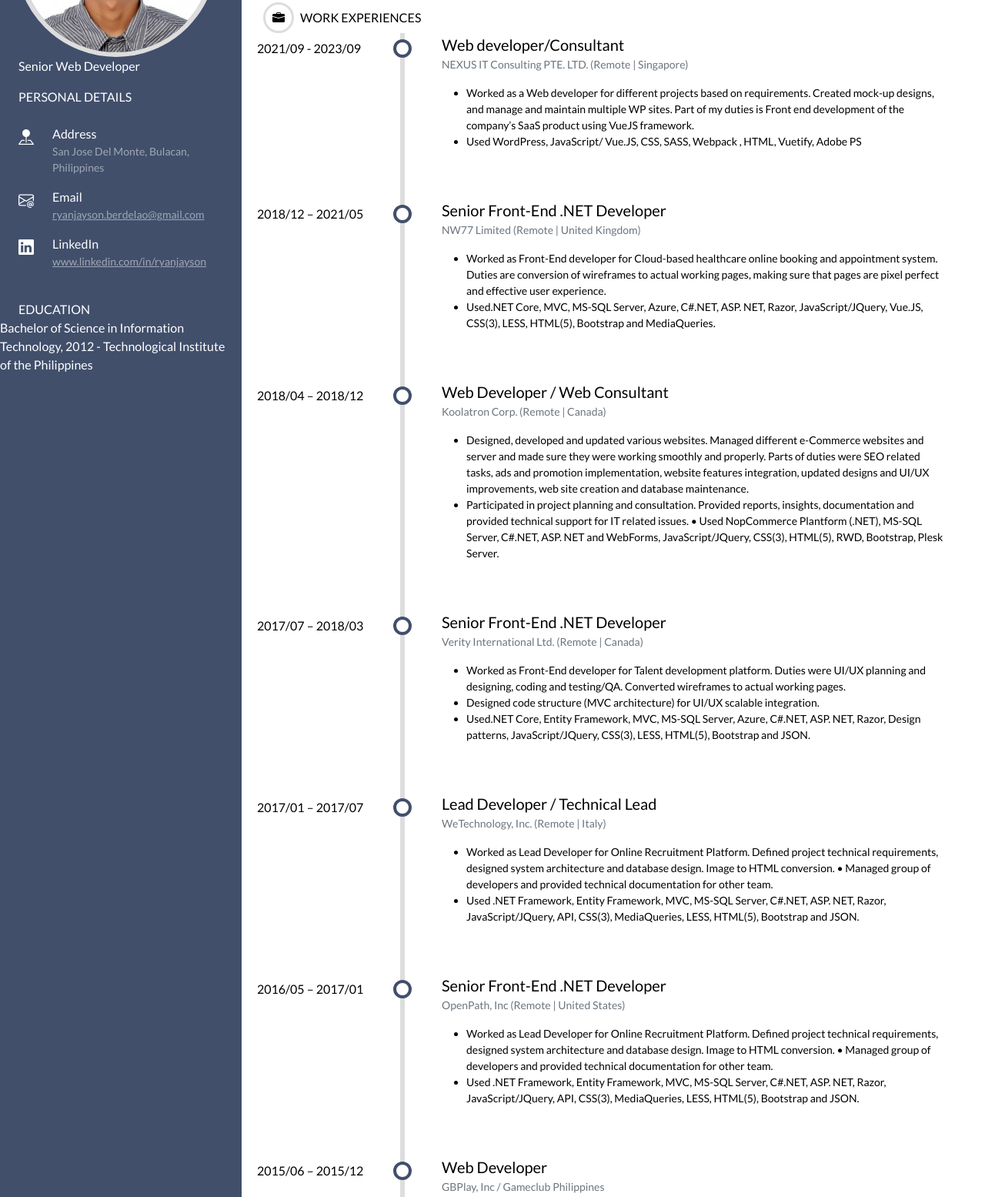
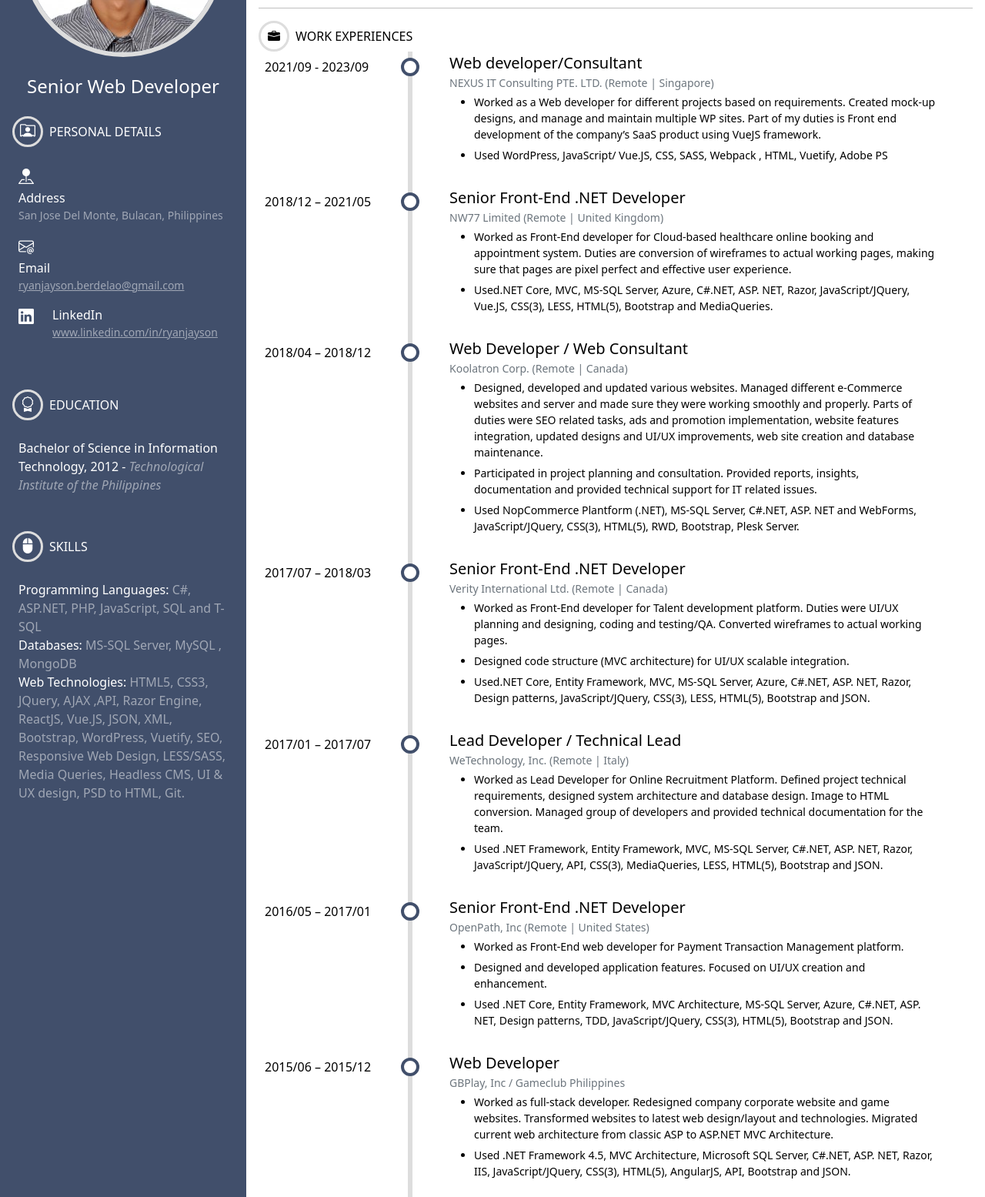
Before and after one commit to ryanjayson/ryanjayson.github.io, a plain HTML site: page index.html in a window 1280 px wide. Shown: the part 196-1751 px from the top of the page at 77% size. Drawn offline with nearby package versions, Linux system fonts and the light colour scheme.

Commit message:
Style update

```diff
--- a/css/style.css
+++ b/css/style.css
@@ -6,10 +6,17 @@ body {
   min-height: 100%;
   background: #fff;
   color: #000;
-  font-family: "Lato";
+  /* font-family: "Lato"; */
 }
 
-/* Ryan IO */
+li {
+  padding-bottom: 6px;
+}
+
+.navbar-toggler {
+  border-color: #dddddd;
+}
+
 main {
   height: 100vh;
 }
@@ -83,6 +90,14 @@ main {
   top: 8px;
 }
 
+.navbar-toggler:focus {
+  box-shadow: none;
+}
+
+.navbar-toggler:hover {
+  box-shadow: none;
+}
+
 @media only screen and (max-width: 767px) {
   .timeline-date {
     min-width: 90px;
--- a/index.html
+++ b/index.html
@@ -25,13 +25,13 @@
   </head>
   <body>
     <main>
-      <div class="container-fluid p-0">
+      <div class="container-fluid">
         <div class="row">
-          <div class="col-md-3 p-0">
+          <div class="col-md-12 col-lg-3 p-0">
             <nav class="navbar navbar-expand-lg">
-              <div class="container-fluid">
+              <div class="container-fluid p-0">
                 <button
-                  class="navbar-toggler text-light"
+                  class="navbar-toggler text-light mx-2"
                   type="button"
                   data-bs-toggle="collapse"
                   data-bs-target="#navbarSupportedContent"
@@ -42,7 +42,7 @@
                   <i class="h1 bi bi-justify"></i>
                 </button>
 
-                <p class="h2 px-3 text-light d-block d-md-none">
+                <p class="h3 px-2 text-light flex-grow-1 d-lg-none">
                   RYAN JAYSON BERDELAO
                 </p>
 
@@ -54,11 +54,19 @@
                     <div class="profile">
                       <img src="./img/profile.jpg" />
                     </div>
-                    <p class="text-center d-flex px-4">Senior Web Developer</p>
-                    <p class="text-uppercase px-4 m-0">Personal Details</p>
+                    <p class="text-center p-4 m-0 w-100 h4">
+                      Senior Web Developer
+                    </p>
 
-                    <div class="profile-personal p-4">
-                      <div class="profile-item d-flex">
+                    <div class="d-flex align-items-center px-3 text-uppercase">
+                      <p class="rounded-circle-icon m-0 me-2">
+                        <i class="bi bi-person-rolodex fs-5"></i>
+                      </p>
+                      Personal Details
+                    </div>
+
+                    <div class="profile-personal p-4 pb-5">
+                      <div class="profile-item">
                         <i class="bi bi-pin-map-fill fs-5 me-4"></i>
                         <div class="d-flex flex-column">
                           <p class="m-0">Address</p>
@@ -68,7 +76,7 @@
                         </div>
                       </div>
 
-                      <div class="profile-item d-flex">
+                      <div class="profile-item">
                         <i class="bi bi-envelope-at fs-5 me-4"></i>
                         <div class="d-flex flex-column">
                           <p class="m-0">Email</p>
@@ -97,20 +105,70 @@
                         </div>
                       </div>
                     </div>
-                    <p class="text-uppercase px-4 m-0">EDUCATION</p>
 
-                    <p>
-                      Bachelor of Science in Information Technology, 2012 -
-                      Technological Institute of the Philippines
-                    </p>
+                    <div class="d-flex align-items-center px-3 text-uppercase">
+                      <p class="rounded-circle-icon m-0 me-2">
+                        <i class="bi bi-award fs-5"></i>
+                      </p>
+                      EDUCATION
+                    </div>
+                    <div class="profile-personal p-4 pb-5">
+                      <div class="profile-item d-flex">
+                        <p class="m-0">
+                          Bachelor of Science in Information Technology, 2012 -
+                          <i class="m-0 text-white-50">
+                            Technological Institute of the Philippines
+                          </i>
+                        </p>
+                      </div>
+                    </div>
+
+                    <div class="d-flex align-items-center px-3 text-uppercase">
+                      <p class="rounded-circle-icon m-0 me-2">
+                        <i class="bi bi-mouse2-fill fs-5"></i>
+                      </p>
+                      Skills
+                    </div>
+                    <div class="profile-personal p-4 pb-5">
+                      <div class="profile-item d-flex">
+                        <p class="m-0">
+                          Programming Languages:
+                          <i class="m-0 text-white-50 fst-normal">
+                            C#, ASP.NET, PHP, JavaScript, SQL and T-SQL
+                          </i>
+                        </p>
+                      </div>
+
+                      <div class="profile-item d-flex">
+                        <p class="m-0">
+                          Databases:
+                          <i class="m-0 text-white-50 fst-normal">
+                            MS-SQL Server, MySQL , MongoDB
+                          </i>
+                        </p>
+                      </div>
+
+                      <div class="profile-item d-flex">
+                        <p class="m-0">
+                          Web Technologies:
+                          <i class="m-0 text-white-50 fst-normal">
+                            HTML5, CSS3, JQuery, AJAX ,API, Razor Engine,
+                            ReactJS, Vue.JS, JSON, XML, Bootstrap, WordPress,
+                            Vuetify, SEO, Responsive Web Design, LESS/SASS,
+                            Media Queries, Headless CMS, UI & UX design, PSD to
+                            HTML, Git.
+                          </i>
+                        </p>
+                      </div>
+                    </div>
                   </section>
                 </div>
               </div>
             </nav>
           </div>
 
-          <div class="col-md-9">
-            <p id="about" class="h2 pt-3 px-3 d-none d-md-block">
+          <div class="col-md-12 col-lg-9 p-0">
+            <p id="about" class="h2 pt-3 px-3 d-none d-lg-block">
               RYAN JAYSON BERDELAO
             </p>
             <p class="text-secondary py-3 px-3">
@@ -130,12 +188,12 @@
               </p>
               WORK EXPERIENCES
             </div>
-            <div class="timeline">
+            <div class="timeline px-3">
               <div class="timeline-item d-flex flex-row">
                 <div class="timeline-date p-2"><p>2021/09 - 2023/09</p></div>
-                <div class="timeline-content px-3 px-md-5 pb-5">
+                <div class="timeline-content px-3 px-md-5 pb-2">
                   <p class="fs-5 m-0">Web developer/Consultant</p>
-                  <p class="text-secondary">
+                  <p class="text-secondary mb-1">
                     NEXUS IT Consulting PTE. LTD. (Remote | Singapore)
                   </p>
                   <ul>
@@ -156,9 +214,9 @@
 
               <div class="timeline-item d-flex flex-row">
                 <div class="timeline-date p-2"><p>2018/12 – 2021/05</p></div>
-                <div class="timeline-content px-3 px-md-5 pb-5">
+                <div class="timeline-content px-3 px-md-5 pb-2">
                   <p class="fs-5 m-0">Senior Front-End .NET Developer</p>
-                  <p class="text-secondary">
+                  <p class="text-secondary mb-1">
                     NW77 Limited (Remote | United Kingdom)
                   </p>
                   <ul>
@@ -180,9 +238,9 @@
 
               <div class="timeline-item d-flex flex-row">
                 <div class="timeline-date p-2"><p>2018/04 – 2018/12</p></div>
-                <div class="timeline-content px-3 px-md-5 pb-5">
+                <div class="timeline-content px-3 px-md-5 pb-2">
                   <p class="fs-5 m-0">Web Developer / Web Consultant</p>
-                  <p class="text-secondary">
+                  <p class="text-secondary mb-1">
                     Koolatron Corp. (Remote | Canada)
                   </p>
                   <ul>
@@ -197,10 +255,12 @@
                     <li>
                       Participated in project planning and consultation.
                       Provided reports, insights, documentation and provided
-                      technical support for IT related issues. • Used
-                      NopCommerce Plantform (.NET), MS-SQL Server, C#.NET, ASP.
-                      NET and WebForms, JavaScript/JQuery, CSS(3), HTML(5), RWD,
-                      Bootstrap, Plesk Server.
+                      technical support for IT related issues.
+                    </li>
+                    <li>
+                      Used NopCommerce Plantform (.NET), MS-SQL Server, C#.NET,
+                      ASP. NET and WebForms, JavaScript/JQuery, CSS(3), HTML(5),
+                      RWD, Bootstrap, Plesk Server.
                     </li>
                   </ul>
                 </div>
@@ -208,9 +268,9 @@
 
               <div class="timeline-item d-flex flex-row">
                 <div class="timeline-date p-2"><p>2017/07 – 2018/03</p></div>
-                <div class="timeline-content px-3 px-md-5 pb-5">
+                <div class="timeline-content px-3 px-md-5 pb-2">
                   <p class="fs-5 m-0">Senior Front-End .NET Developer</p>
-                  <p class="text-secondary">
+                  <p class="text-secondary mb-1">
                     Verity International Ltd. (Remote | Canada)
                   </p>
                   <ul>
@@ -236,9 +296,9 @@
 
               <div class="timeline-item d-flex flex-row">
                 <div class="timeline-date p-2"><p>2017/01 – 2017/07</p></div>
-                <div class="timeline-content px-3 px-md-5 pb-5">
+                <div class="timeline-content px-3 px-md-5 pb-2">
                   <p class="fs-5 m-0">Lead Developer / Technical Lead</p>
-                  <p class="text-secondary">
+                  <p class="text-secondary mb-1">
                     WeTechnology, Inc. (Remote | Italy)
                   </p>
                   <ul>
@@ -246,8 +306,8 @@
                       Worked as Lead Developer for Online Recruitment Platform.
                       Defined project technical requirements, designed system
                       architecture and database design. Image to HTML
-                      conversion. • Managed group of developers and provided
-                      technical documentation for other team.
+                      conversion. Managed group of developers and provided
+                      technical documentation for the team.
                     </li>
                     <li>
                       Used .NET Framework, Entity Framework, MVC, MS-SQL Server,
@@ -260,23 +320,24 @@
 
               <div class="timeline-item d-flex flex-row">
                 <div class="timeline-date p-2"><p>2016/05 – 2017/01</p></div>
-                <div class="timeline-content px-3 px-md-5 pb-5">
+                <div class="timeline-content px-3 px-md-5 pb-2">
                   <p class="fs-5 m-0">Senior Front-End .NET Developer</p>
-                  <p class="text-secondary">
+                  <p class="text-secondary mb-1">
                     OpenPath, Inc (Remote | United States)
                   </p>
                   <ul>
                     <li>
-                      Worked as Lead Developer for Online Recruitment Platform.
-                      Defined project technical requirements, designed system
-                      architecture and database design. Image to HTML
-                      conversion. • Managed group of developers and provided
-                      technical documentation for other team.
+                      Worked as Front-End web developer for Payment Transaction
+                      Management platform.
                     </li>
                     <li>
-                      Used .NET Framework, Entity Framework, MVC, MS-SQL Server,
-                      C#.NET, ASP. NET, Razor, JavaScript/JQuery, API, CSS(3),
-                      MediaQueries, LESS, HTML(5), Bootstrap and JSON.
+                      Designed and developed application features. Focused on
+                      UI/UX creation and enhancement.
+                    </li>
+                    <li>
+                      Used .NET Core, Entity Framework, MVC Architecture, MS-SQL
+                      Server, Azure, C#.NET, ASP. NET, Design patterns, TDD,
+                      JavaScript/JQuery, CSS(3), HTML(5), Bootstrap and JSON.
                     </li>
                   </ul>
                 </div>
@@ -284,9 +345,9 @@
 
               <div class="timeline-item d-flex flex-row">
                 <div class="timeline-date p-2"><p>2015/06 – 2015/12</p></div>
-                <div class="timeline-content px-3 px-md-5 pb-5">
+                <div class="timeline-content px-3 px-md-5 pb-2">
                   <p class="fs-5 m-0">Web Developer</p>
-                  <p class="text-secondary">
+                  <p class="text-secondary mb-1">
                     GBPlay, Inc / Gameclub Philippines
                   </p>
                   <ul>
@@ -308,9 +369,9 @@
 
               <div class="timeline-item d-flex flex-row">
                 <div class="timeline-date p-2"><p>2014/07 – 2015/06</p></div>
-                <div class="timeline-content px-3 px-md-5 pb-5">
+                <div class="timeline-content px-3 px-md-5 pb-2">
                   <p class="fs-5 m-0">Application Developer</p>
-                  <p class="text-secondary">TrendMicro Philippines</p>
+                  <p class="text-secondary mb-1">TrendMicro Philippines</p>
                   <p>
                     Worked as Technical Marketing Developer. Duties were
                     developed, test, and implement modules for the Threat
@@ -325,9 +386,9 @@
 
               <div class="timeline-item d-flex flex-row">
                 <div class="timeline-date p-2"><p>2015/01 – 2015/06</p></div>
-                <div class="timeline-content px-3 px-md-5 pb-5">
+                <div class="timeline-content px-3 px-md-5 pb-2">
                   <p class="fs-5 m-0">.Net Developer</p>
-                  <p class="text-secondary">
+                  <p class="text-secondary mb-1">
                     Project Thunder, Inc. (Remote - Part-time)
                   </p>
                   <p>
@@ -341,9 +402,9 @@
 
               <div class="timeline-item d-flex flex-row">
                 <div class="timeline-date p-2"><p>2012/09 – 2014/05</p></div>
-                <div class="timeline-content px-3 px-md-5 pb-5">
+                <div class="timeline-content px-3 px-md-5 pb-2">
                   <p class="fs-5 m-0">Software Developer (.Net Developer)</p>
-                  <p class="text-secondary">
+                  <p class="text-secondary mb-1">
                     Interprise Technology Group Philippines, Inc.
                   </p>
                   <p>
@@ -362,19 +423,24 @@
 
               <div class="timeline-item d-flex flex-row">
                 <div class="timeline-date p-2"><p>2012/01 – 2012/06</p></div>
-                <div class="timeline-content px-3 px-md-5 pb-5">
+                <div class="timeline-content px-3 px-md-5 pb-2">
                   <p class="fs-5 m-0">Web Developer</p>
-                  <p class="text-secondary">JLC IT Solutions Resource</p>
+                  <p class="text-secondary mb-1">JLC IT Solutions Resource</p>
                   <ul>
                     <li>
-                      <i>Web Developer/Graphic Artist</i> - Created website
-                      Mock-up designs, enhanced existing websites and maintained
-                      contents using WordPress and Joomla CMS.
+                      <i
+                        ><b class="text-secondary"
+                          >Web Developer/Graphic Artist</b
+                        ></i
+                      >
+                      - Created website Mock-up designs, enhanced existing
+                      websites and maintained contents using WordPress and
+                      Joomla CMS.
                     </li>
                     <li>
-                      <i>Internship</i> - As intern, duties were project QA,
-                      implemented SEO services, Graphic designs, and Web
-                      development and maintenance.
+                      <i><b class="text-secondary">Internship</b></i> - As
+                      intern, duties were project QA, implemented SEO services,
+                      Graphic designs, and Web development and maintenance.
                     </li>
                   </ul>
                 </div>
```
